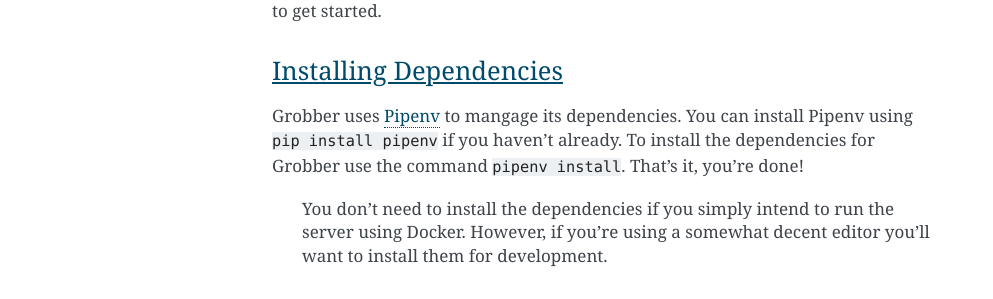
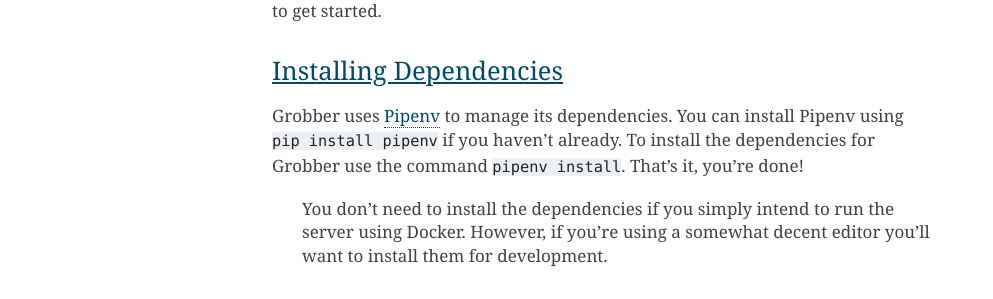
Before and after one commit to myanimestream/grobber, a Sphinx documentation site: the page built from docs/guides/quickstart.rst, in a window 1280 px wide. Shown: the part 453-752 px from the top of the page, without its empty margins (148-1141 px from the left). Built offline with Sphinx 7.4.7, drawn with Linux system fonts in a browser that asks for light colours; formulas are drawn with MathJax 3; the version number could not be read and is left out.

Commit message:
let's tag this

```diff
--- a/docs/conf.py
+++ b/docs/conf.py
@@ -21,11 +21,13 @@ from pathlib import Path
 
 sys.path.append(str(Path("..").resolve()))
 
+# noinspection PyPep8
 import grobber
 
 # -- Project information -----------------------------------------------------
 
 project = "Grobber"
+# noinspection PyShadowingBuiltins
 copyright = "2018, MyAnimeStream"
 author = "Simon Berger"
 
@@ -52,6 +54,7 @@ extensions = [
     "sphinx.ext.imgmath",
     "sphinx.ext.viewcode",
     "sphinx.ext.githubpages",
+    "sphinx.ext.napoleon",
     "sphinx_autodoc_typehints",
     "sphinxcontrib.asyncio"
 ]
--- a/docs/guides/quickstart.rst
+++ b/docs/guides/quickstart.rst
@@ -12,7 +12,7 @@ you have everything you need to get started.
 
 Installing Dependencies
 ^^^^^^^^^^^^^^^^^^^^^^^
-Grobber uses `Pipenv <https://pipenv.readthedocs.io>`_ to mangage its dependencies.
+Grobber uses `Pipenv <https://pipenv.readthedocs.io>`_ to manage its dependencies.
 You can install Pipenv using ``pip install pipenv`` if you haven't already.
 To install the dependencies for Grobber use the command ``pipenv install``.
 That's it, you're done!
```
Also changed, not shown: 1 other file.
